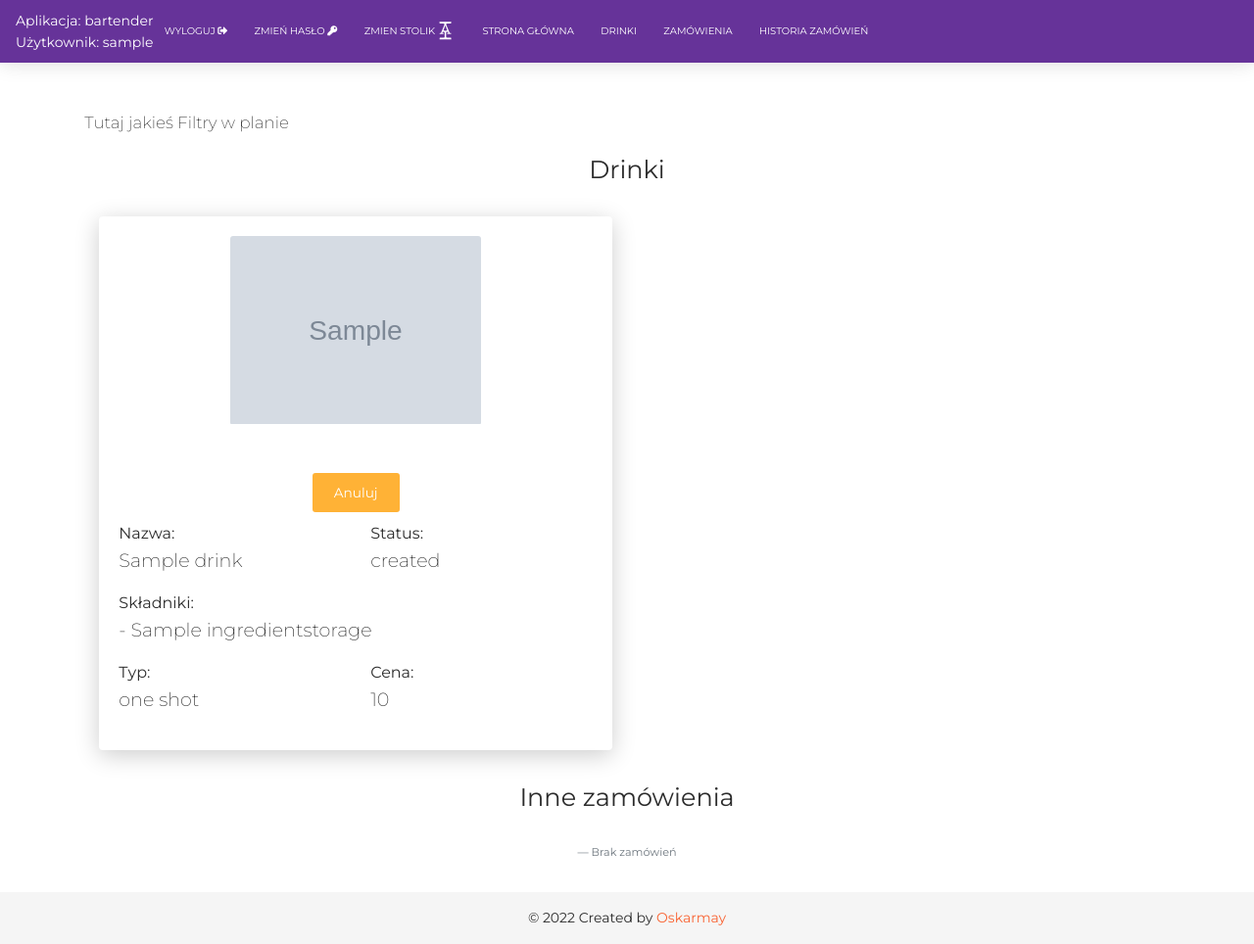
After one commit to oskarmay/Bartender_Assistant, a Django app: page /customer/orders_list in a window 1280 px wide. The commit adds this page. Shown: the whole page at 98% size. Run offline with Django 3.2, Linux system fonts and the light colour scheme; a user stored in the database is signed in; tables that the repository leaves empty hold one stand-in row (values such as "Sample post"); grey boxes marked "Sample" are stand-in pictures; some libraries are stand-ins or nearby versions.

Commit message:
add apiview for customer cancels ordered drink; add views of customer order list; little ux changes in bartender templates;

```diff
--- a/customer/urls.py
+++ b/customer/urls.py
@@ -1,7 +1,7 @@
 from django.urls import path
 
-from customer.api_views import OrderDrinkApiView
-from customer.views import HomeView, DrinkListView, SetTable
+from customer.api_views import OrderDrinkApiView, CancelOrderedDrinkApiView
+from customer.views import HomeView, DrinkListView, SetTable, OrdersListView
 
 app_name = "customer"
 urlpatterns = [
@@ -16,6 +16,11 @@ urlpatterns = [
         name="api_customer_order_drink",
     ),
     path(
+        "api/cancel_order_drink",
+        CancelOrderedDrinkApiView.as_view(),
+        name="api_customer_cancel_ordered_drink",
+    ),
+    path(
         "set_table",
         SetTable.as_view(),
         name="set_table",
@@ -25,4 +30,9 @@ urlpatterns = [
         DrinkListView.as_view(),
         name="drink_list",
     ),
+    path(
+        "orders_list",
+        OrdersListView.as_view(),
+        name="orders_list",
+    ),
 ]
--- a/customer/views.py
+++ b/customer/views.py
@@ -1,15 +1,13 @@
 from django.shortcuts import redirect
 from django.urls import reverse_lazy
 from django.views.generic import (
-    DeleteView,
     DetailView,
     ListView,
     TemplateView,
-    UpdateView,
 )
 from rules.contrib.views import PermissionRequiredMixin
 
-from core.models import Drink, User
+from core.models import Drink, User, DrinkQueue
 
 
 class HomeView(PermissionRequiredMixin, TemplateView):
@@ -51,3 +49,41 @@ class DrinkListView(PermissionRequiredMixin, ListView):
             )
             # .filter(is_possible_to_make=True)  # TODO uncomment after creating small db
         )
+
+
+class OrdersListView(PermissionRequiredMixin, ListView):
+    """View of ordered drink list."""
+
+    permission_required = "customer"
+    template_name = "customer/drink/list_drink_ordered.html"
+    context_object_name = "drinks"
+
+    def get_queryset(self):
+        """Prefetch related field of drink object (reduced sql)."""
+
+        user = self.request.user
+        return (
+            DrinkQueue.objects.filter(
+                user=user,
+                status__in=[
+                    DrinkQueue.DrinkQueueStatus.CREATED,
+                    DrinkQueue.DrinkQueueStatus.ACCEPTED,
+                    DrinkQueue.DrinkQueueStatus.IN_PROGRESS,
+                ],
+            )
+            .select_related("drink")
+            .prefetch_related(
+                "drink__ingredient_needed",
+                "drink__ingredient_needed__storage_ingredient",
+            )
+        )
+
+    def get_context_data(self, *, object_list=None, **kwargs):
+        """TODO"""
+
+        ctx = super().get_context_data()
+        ctx[
+            "other_orders"
+        ] = ""  # TODO Utworzyć model do zamawiania przekasek i tutaj wstawic qs do tego;
+
+        return ctx
--- a/static/js/customer/api_method.js
+++ b/static/js/customer/api_method.js
@@ -16,7 +16,6 @@ function orderDrink(drink_id) {
         .then(response => response)
         .then(res => {
             if (res.status === 200) {
-                console.log(res.body)
                 return res.json()
                     .then(data => {
                         if (data.status === "order_created") {
@@ -42,48 +41,77 @@ function orderDrink(drink_id) {
                     text: 'Wystąpił błąd przy składaniu zamówienia',
                 })
             }
-            console.log(res.status)
-            // temp = res.json()
-            // console.log(temp)
-            // {
-            // return response.json() //Convert response to JSON
-            // }
         })
-    // .then(data => {
-    //     console.log(data)
-    // })
+}
+temp = " (\" + ordered_drink_name + \")\""
+function PromptCancelOrderedDrink(ordered_drink_id) {
+    Swal.fire({
+        title: 'Anulowanie zamówienia?',
+        text: "Czy na pewno chcesz anulować zamówienie?",
+        icon: 'warning',
+        showCancelButton: true,
+        cancelButtonText: "Nie",
+        confirmButtonColor: '#3085d6',
+        cancelButtonColor: '#d33',
+        confirmButtonText: 'Tak, anuluj!'
+    }).then((result) => {
+        if (result.isConfirmed) {
+            CancelOrderedDrink(ordered_drink_id)
+        }
+    })
 }
 
-//
-// const csrftoken = getCookie('csrftoken');
-//
-// function orderDrink(drink_id) {
-//     fetch('api/order_drink', {
-//         method: 'POST',
-//         mode: 'same-origin',
-//         headers: {
-//             'Accept': 'application/json, text/plain, */*',
-//             'Content-Type': 'application/json',
-//             'X-CSRFToken': csrftoken
-//         },
-//         body: JSON.stringify({
-//             "drink_id": drink_id,
-//         }),
-//     })
-//         .then(response => response)
-//         .then(res => {
-//             if (res.status === 200) {
-//                 console.log(res.body)
-//                 Swal.fire({
-//                     icon: 'success',
-//                     title: 'Złożono zamówienie',
-//                 })
-//             } else {
-//                 Swal.fire({
-//                     icon: 'error',
-//                     title: 'Coś poszło nie tak...',
-//                     text: 'Wystąpił błąd przy składaniu zamówienia',
-//                 })
-//             }
-//         })
-// }
+function CancelOrderedDrink(ordered_drink_id) {
+    fetch('api/cancel_order_drink', {
+        method: 'POST',
+        mode: 'same-origin',
+        headers: {
+            'Accept': 'application/json, text/plain, */*',
+            'Content-Type': 'application/json',
+            'X-CSRFToken': csrftoken
+        },
+        body: JSON.stringify({
+            "ordered_drink_id": ordered_drink_id,
+        }),
+    })
+        .then(response => response)
+        .then(res => {
+            if (res.status === 200) {
+                return res.json()
+                    .then(data => {
+                        if (data.status === "order_canceled") {
+                            Swal.fire({
+                                icon: 'success',
+                                title: 'Anulowano zamówienie',
+                            }).then(ref => {window.location.reload()})
+                        } else if (data.status === "too_late_to_cancel_order") {
+                            Swal.fire({
+                                icon: 'warning',
+                                title: 'Zamówienie nie może być anulowane',
+                                text: 'Wygląda na to że barman przyjął już to zamówienie.',
+                            })
+                        } else if (data.status === "does_not_exist") {
+                            Swal.fire({
+                                icon: 'error',
+                                title: 'Nie możemy znaleźć tego zamówienia',
+                                text: 'Wystąpił nieoczekiwany problem ze znalezieniem tego zamówienia. Przepraszamy za kłopoty.',
+                            })
+                        } else {
+                            Swal.fire({
+                                icon: 'error',
+                                title: 'Coś poszło nie tak pytanie co?',
+                                text: 'Nie jesteśmy w stanie odszyfrować tego błędu.',
+                            })
+                        }
+
+                    })
+
+            } else {
+                Swal.fire({
+                    icon: 'error',
+                    title: 'Coś poszło nie tak...',
+                    text: 'Wystąpił błąd przy anulowaniu zamówienia',
+                })
+            }
+        })
+}
--- a/templates/bartender/drink/detail_drink.html
+++ b/templates/bartender/drink/detail_drink.html
@@ -7,10 +7,10 @@
   <div class="row">
     <div class="card col-lg-7 col-11 mx-auto">
       <div class="card-body">
-        <div class="row">
+        <div class="row pb-3">
           <div class="col text-center">
             {% if drink.image %}
-              <img class="card-img-top" src="{{ drink.image.value.url }}" alt="{{ drink.image.name }}"
+              <img class="card-img-top" src="{{ drink.image.url }}" alt="{{ drink.image.name }}"
                    style="max-height: 20vw; width: auto">
             {% else %}
               <img class="card-img-top" src="{% static 'img/no-image-available.jpg' %}" alt="No image available"
--- a/templates/bartender/drink/list_drink.html
+++ b/templates/bartender/drink/list_drink.html
@@ -14,7 +14,7 @@
       <div class="col-12 col-lg-4 d-flex align-items-stretch">
         <div class="card rounded" style="font-size:2vmin">
           <a href="{% url 'bartender:detail_drink' drink.pk %}" style="text-decoration: none; color:inherit">
-            <div class="text-center">
+            <div class="card-body text-center">
               {% if drink.image %}
                 <img class="card-img-top" src="{{ drink.image.url }}" alt="{{ drink.name }}"
                      style="max-height: 15vw; width: auto">
--- a/templates/bartender/drink/update_drink.html
+++ b/templates/bartender/drink/update_drink.html
@@ -11,7 +11,7 @@
           {{ formset.management_form }}
           {% csrf_token %}
           {{ form.id }}
-          <div class="row">
+          <div class="row pb-3">
             <div class="col text-center">
               {% if form.image.value %}
                 <img class="card-img-top" src="{{ form.image.value.url }}" alt="{{ form.image.name }}"
--- a/templates/customer/base.html
+++ b/templates/customer/base.html
@@ -9,4 +9,10 @@
   <li class="nav-item">
     <a class="nav-link" href="{% url 'customer:drink_list' %}">Drinki</a>
   </li>
+  <li class="nav-item">
+    <a class="nav-link" href="{% url 'customer:orders_list' %}">Zamówienia</a>
+  </li>
+  <li class="nav-item">
+    <a class="nav-link" href="#">Historia Zamówień</a>
+  </li>
 {% endblock %}
--- a/templates/customer/drink/list_drink.html
+++ b/templates/customer/drink/list_drink.html
@@ -11,7 +11,7 @@
     {% for drink in drinks %}
       <div class="col-12 col-lg-4 d-flex align-items-stretch">
         <div class="card rounded" style="font-size:2vmin">
-          <div class="text-center">
+          <div class="card-body text-center">
             {% if drink.image %}
               <img class="card-img-top" src="{{ drink.image.url }}" alt="{{ drink.name }}"
                    style="max-height: 15vw; width: auto">
@@ -27,7 +27,7 @@
             <div class="card-text">Nazwa: <p>{{ drink.name }}</p></div>
             <div class="card-text">Składniki:
               {% for ingredeint in drink.ingredient_needed.all %}
-                <p>{{ ingredeint.storage_ingredient.name }}</p>
+                <p>- {{ ingredeint.storage_ingredient.name }}</p>
               {% empty %}
                 <p>Nie przypisano składników</p>
               {% endfor %}
--- /dev/null
+++ b/templates/customer/drink/list_drink_ordered.html
@@ -0,0 +1,109 @@
+{% extends "customer/base.html" %}
+{% load static %}
+{% block title %}Drink{% endblock %}
+
+
+{% block content %}
+  <div class="row">
+    <p>Tutaj jakieś Filtry w planie</p>
+  </div>
+  <div class="row justify-content-center"><h3>Drinki</h3></div>
+  <div class="row">
+    {% for drink in drinks %}
+      <div class="col-12 col-lg-6 d-flex align-items-stretch">
+        <div class="card rounded" style="font-size:2vmin">
+          <div class="card-body text-center">
+            {% if drink.drink.image %}
+              <img class="card-img-top" src="{{ drink.drink.image.url }}" alt="{{ drink.drink.name }}"
+                   style="max-height: 15vw; width: auto">
+            {% else %}
+              <img class="card-img-top" src="{% static 'img/no-image-available.jpg' %}" alt="No image available"
+                   style="max-height: 15vw; width: auto">
+            {% endif %}
+          </div>
+          <div class="card-body">
+            {% if drink.is_created %}
+              <div class="card-text text-center">
+                <button type="submit" onclick="PromptCancelOrderedDrink({{ drink.id }})" class="btn btn-warning">Anuluj
+                </button>
+              </div>
+            {% endif %}
+            <div class="row">
+              <div class="col-6">Nazwa: <p>{{ drink.drink.name }}</p></div>
+              <div class="col-6">Status: <p>{{ drink.get_status_display }}</p></div>
+            </div>
+            <div class="card-text">Składniki:
+              {% for ingredeint in drink.drink.ingredient_needed.all %}
+                <p>- {{ ingredeint.storage_ingredient.name }}</p>
+              {% empty %}
+                <p>Nie przypisano składników</p>
+              {% endfor %}
+            </div>
+            <div class="card-text">
+              <div class="row">
+                <div class="col-6">Typ: <p>{{ drink.drink.get_type_display }}</p></div>
+                <div class="col-6">Cena: <p>{{ drink.drink.price }}</p></div>
+              </div>
+            </div>
+          </div>
+        </div>
+      </div>
+    {% empty %}
+      <div class="col text-center">
+        <blockquote class="blockquote-footer justify-content-center">Brak zamówień</blockquote>
+      </div>
+    {% endfor %}
+  </div>
+
+  <div class="row justify-content-center"><h3>Inne zamówienia</h3></div>
+  <div class="row">
+    {% for drink in other_orders %}
+      <div class="col-12 col-lg-6 d-flex align-items-stretch">
+        <div class="card rounded" style="font-size:2vmin">
+          <div class="card-body text-center">
+            {% if drink.drink.image %}
+              <img class="card-img-top" src="{{ drink.drink.image.url }}" alt="{{ drink.drink.name }}"
+                   style="max-height: 15vw; width: auto">
+            {% else %}
+              <img class="card-img-top" src="{% static 'img/no-image-available.jpg' %}" alt="No image available"
+                   style="max-height: 15vw; width: auto">
+            {% endif %}
+          </div>
+          <div class="card-body">
+            {% if drink.is_created %}
+              <div class="card-text text-center">
+                <button type="submit" onclick="PromptCancelOrderedDrink({{ drink.id }})" class="btn btn-warning">Anuluj
+                </button>
+              </div>
+            {% endif %}
+            {#            <div class="row">#}
+            {#              <div class="col-6">Nazwa: <p>{{ drink.drink.name }}</p></div>#}
+            {#              <div class="col-6">Status: <p>{{ drink.get_status_display }}</p></div>#}
+            {#            </div>#}
+            {#            <div class="card-text">Składniki:#}
+            {#              {% for ingredeint in drink.drink.ingredient_needed.all %}#}
+            {#                <p>- {{ ingredeint.storage_ingredient.name }}</p>#}
+            {#              {% empty %}#}
+            {#                <p>Nie przypisano składników</p>#}
+            {#              {% endfor %}#}
+            {#            </div>#}
+            {#            <div class="card-text">#}
+            {#              <div class="row">#}
+            {#                <div class="col-6">Typ: <p>{{ drink.drink.get_type_display }}</p></div>#}
+            {#                <div class="col-6">Cena: <p>{{ drink.drink.price }}</p></div>#}
+            {#              </div>#}
+            {#            </div>#}
+          </div>
+        </div>
+      </div>
+    {% empty %}
+      <div class="col text-center">
+        <blockquote class="blockquote-footer justify-content-center">Brak zamówień</blockquote>
+      </div>
+    {% endfor %}
+  </div>
+{% endblock %}
+{% block js %}
+  <script src="{% static 'js/plugins/sweetalert2.all.min.js' %}"></script>
+  <script src="{% static 'js/customer/api_method.js' %}" type="text/javascript"></script>
+{% endblock %}
```
Also changed, not shown: customer/api_views.py (+25 -1 lines), templates/bartender/storage/list_ingredient.html, templates/bartender/storage/update_ingredient.html.
